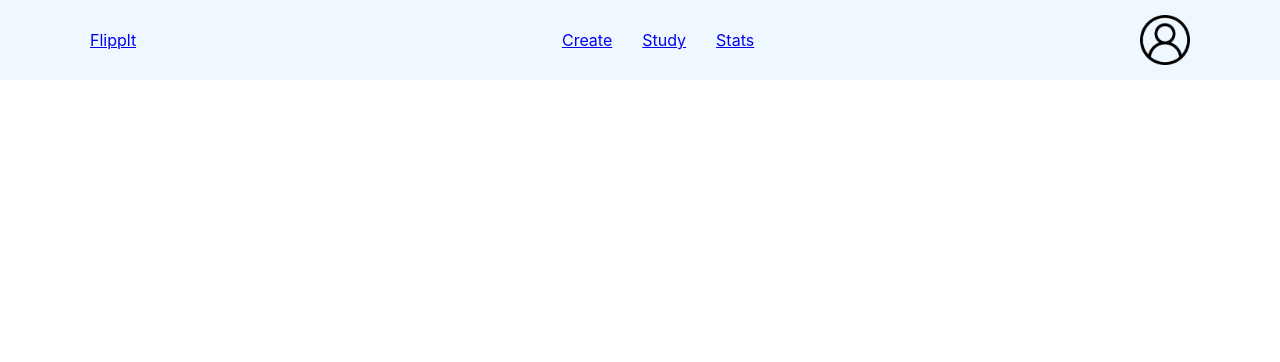
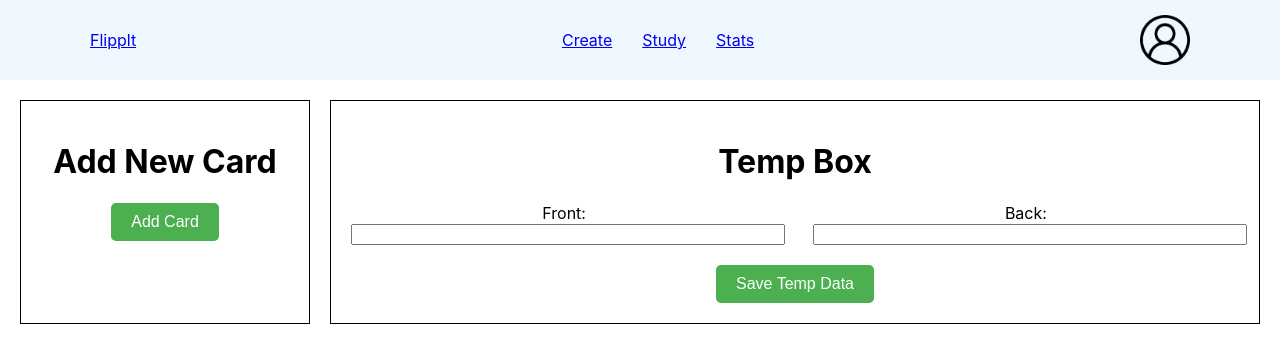
Before and after one commit to hyeonho-jeong/quizlet, a React (Create React App) app: page /edit in a window 1280 px wide. Shown: the top 362 px of the page. Built offline with nearby package versions, Linux system fonts and the light colour scheme.

Commit message:
Add edit page

```diff
--- a/src/components/Layout/Layout.js
+++ b/src/components/Layout/Layout.js
@@ -7,6 +7,7 @@ import CreatePage from "./Pages/CreatePage";
 import StatsPage from "./Pages/StatsPage";
 import StudyPage from "./Pages/StudyPage";
 import Library from "./Library";
+import EditPage from "./Pages/EditPage";
 
 const Layout = () => {
     const [selectedItems, setSelectedItems] = useState([]);
@@ -29,7 +30,6 @@ const Layout = () => {
                                 <main>
                                     <div className={styles.container}>
                                         <div className={styles.library}>
-                                            {/* Pass selectedItems and imageDirectory as props to Library */}
                                             <Library selectedItems={selectedItems} imageDirectory="/path/to/layout/images" />
                                         </div>
                                         <div className={styles.study}>Today's Study</div>
@@ -46,6 +46,9 @@ const Layout = () => {
                     />
                     <Route path="/study" element={<StudyPage selectedItems={selectedItems} />} />
                     <Route path="/stats" element={<StatsPage />} />
+
+                    {/* Add the route for EditPage */}
+                    <Route path="/edit" element={<EditPage />} />
                 </Routes>
             </div>
         </Router>
--- a/src/components/Layout/Pages/CreatePage.js
+++ b/src/components/Layout/Pages/CreatePage.js
@@ -1,12 +1,15 @@
 // CreatePage.js
 import React, { useState, useEffect } from 'react';
+import { useNavigate } from 'react-router-dom';
 import styles from './CreatePage.module.css';
 import FolderImg from './folder.png';
 import DeckImg from './paper-stack.png';
 import CardImg from './flash-cards.png';
+import EditPage from './EditPage';
 
 const CreatePage = ({ selectedItems, updateSelectedItems }) => {
   const [newItem, setNewItem] = useState({ type: '', title: '', description: '' });
+  const navigate = useNavigate(); // Initialize the useNavigate hook
 
   useEffect(() => {
     setNewItem({ type: '', title: '', description: '' });
@@ -14,14 +17,18 @@ const CreatePage = ({ selectedItems, updateSelectedItems }) => {
 
   const handleOptionClick = (option) => {
     const newItem = {
-      type: option
+      type: option,
     };
-    // Call the prop function from Layout to update selectedItems
     updateSelectedItems([...selectedItems, newItem]);
   };
 
   const handleEditItem = (item) => {
-    console.log(`Editing ${item.type}`);
+    if (item.type === 'deck') {
+      // Use the navigate function to navigate to the EditPage with the item information
+      navigate('/edit', { state: { item } });
+    } else {
+      console.log(`Editing ${item.type}`);
+    }
   };
 
   const handleShareItem = (item) => {
@@ -30,7 +37,6 @@ const CreatePage = ({ selectedItems, updateSelectedItems }) => {
 
   const handleDeleteItem = (item) => {
     const updatedItems = selectedItems.filter((selectedItem) => selectedItem !== item);
-    // Call the prop function from Layout to update selectedItems
     updateSelectedItems(updatedItems);
   };
 
@@ -40,8 +46,8 @@ const CreatePage = ({ selectedItems, updateSelectedItems }) => {
         <h2>{`${item.type.charAt(0).toUpperCase() + item.type.slice(1)}`}</h2>
         {renderLibraryImage(item.type)}
         <div className={styles.itemOptions}>
-          <span onClick={() => handleEditItem(item)}>Edit</span>
-          <span onClick={() => handleShareItem(item)}>Share</span>
+          <span onClick={() => handleEditItem(item)}>Edit  </span>
+          <span onClick={() => handleShareItem(item)}>Share  </span>
           <span onClick={() => handleDeleteItem(item)}>Delete</span>
         </div>
       </div>
--- /dev/null
+++ b/src/components/Layout/Pages/EditPage.js
@@ -0,0 +1,76 @@
+import React, { useState } from 'react';
+import { useNavigate } from 'react-router-dom';
+import styles from './EditPage.module.css';
+
+const EditPage = ({ selectedItems }) => {
+  const [createdCards, setCreatedCards] = useState([]);
+  const [tempData, setTempData] = useState({ front: '', back: '' });
+
+  const handleAddNewCard = () => {
+    const cardNumber = createdCards.length + 1;
+    const card = {
+      title: `card${cardNumber}`,
+      tempData: { ...tempData }
+    };
+
+    setCreatedCards([...createdCards, card]);
+    setTempData({ front: '', back: '' });
+  };
+
+
+  const handleSaveTempData = () => {
+    const jsonData = JSON.stringify(createdCards);
+    const blob = new Blob([jsonData], { type: 'application/json' });
+    const link = document.createElement('a');
+    link.href = URL.createObjectURL(blob);
+    link.download = 'data.json';
+    link.click();
+  };
+
+  const handleFrontChange = (e) => {
+    setTempData({ ...tempData, front: e.target.value });
+  };
+
+  const handleBackChange = (e) => {
+    setTempData({ ...tempData, back: e.target.value });
+  };
+
+  return (
+    <div className={styles.editPage}>
+      <div className={`${styles.box} ${styles.addNewCardBox}`}>
+        <h1>Add New Card</h1>
+        {createdCards.map((card, index) => (
+          <div key={index} className={styles.cardItem}>
+            <p>{card.title}</p>
+          </div>
+        ))}
+        <button onClick={handleAddNewCard}>Add Card</button>
+      </div>
+
+      <div className={`${styles.box} ${styles.tempBox}`}>
+        <h1>Temp Box</h1>
+        <div className={styles.frontBackBoxes}>
+          <div className={styles.frontBox}>
+            <label>Front:</label>
+            <input
+              type="text"
+              value={tempData.front || ''}
+              onChange={handleFrontChange}
+            />
+          </div>
+          <div className={styles.backBox}>
+            <label>Back:</label>
+            <input
+              type="text"
+              value={tempData.back || ''}
+              onChange={handleBackChange}
+            />
+          </div>
+        </div>
+        <button onClick={handleSaveTempData}>Save Temp Data</button>
+      </div>
+    </div>
+  );
+};
+
+export default EditPage;
--- /dev/null
+++ b/src/components/Layout/Pages/EditPage.module.css
@@ -0,0 +1,59 @@
+/* EditPage.module.css */
+
+.editPage {
+  display: flex;
+  justify-content: space-between;
+  margin: 20px;
+}
+
+.box {
+  padding: 20px;
+  width: 45%;
+}
+
+.addNewCardBox {
+  width: 20%;
+  border: 1px solid black;
+  margin-right: 10px;
+}
+
+.tempBox {
+  flex: 1;
+  width: 80%;
+  border: 1px solid black;
+  margin-left: 10px;
+}
+
+.frontBackBoxes {
+  display: flex;
+  justify-content: space-between;
+}
+
+.frontBox,
+.backBox {
+  width: 48%;
+  margin-bottom: 10px; /* Added margin for better spacing */
+}
+
+input,
+textarea {
+  width: 100%;
+  margin-bottom: 10px;
+}
+
+button {
+  background-color: #4caf50;
+  color: white;
+  border: none;
+  padding: 10px 20px;
+  text-align: center;
+  text-decoration: none;
+  display: inline-block;
+  font-size: 16px;
+  cursor: pointer;
+  border-radius: 5px;
+}
+
+button:hover {
+  background-color: #45a049;
+}
--- a/src/components/Layout/Pages/StudyPage.js
+++ b/src/components/Layout/Pages/StudyPage.js
@@ -19,8 +19,7 @@ const StudyPage = ({ selectedItems }) => {
       title: '',
       description: '',
     };
-    // Call the prop function from Layout to update selectedItems
-    // Note: In this example, we're not updating selectedItems in StudyPage directly
+
   };
 
   const handleLibraryItemClick = (item) => {
```
